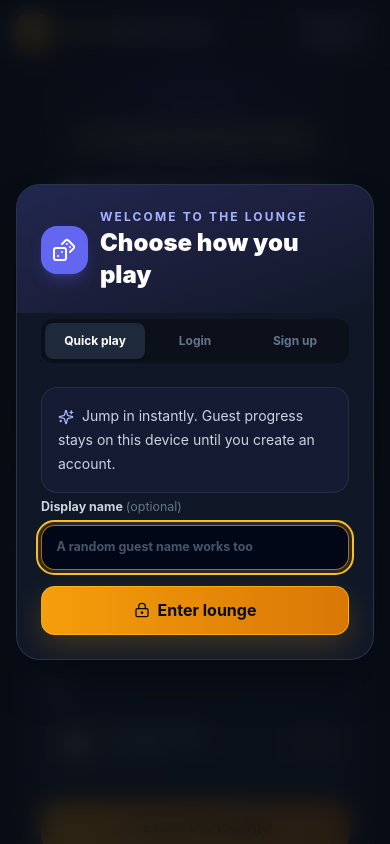
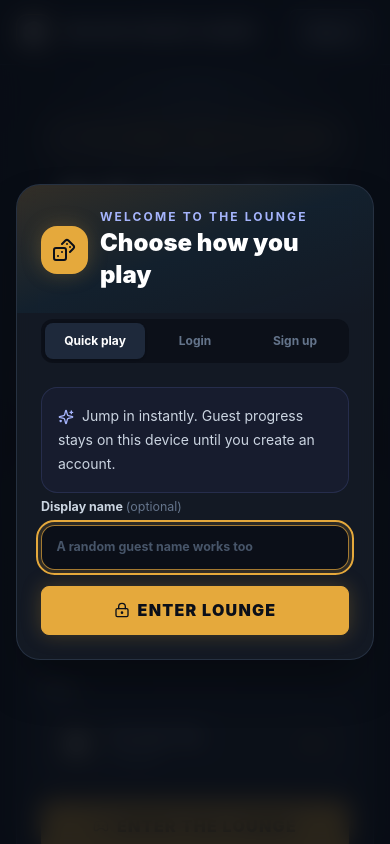
Before and after one commit to Prin-Suraset/online-boardgames, a React (Vite) app in the folder frontend/: page / in a window 390 px wide. Shown: the top 844 px of the page. Built offline with nearby package versions, Linux system fonts and the light colour scheme.

Commit message:
style(theme): reskin platform to 7K Atlas dark fantasy gaming aesthetic while preserving responsive layouts

```diff
--- a/frontend/src/components/AuthModal.tsx
+++ b/frontend/src/components/AuthModal.tsx
@@ -77,9 +77,9 @@ export function AuthModal() {
         role="dialog"
         aria-modal="true"
         aria-labelledby="auth-title"
-        className="relative w-full max-w-lg overflow-hidden rounded-3xl border border-slate-700/70 bg-slate-900 shadow-2xl shadow-black/40"
+        className="relative w-full max-w-lg overflow-hidden rounded-3xl border border-slate-700/60 bg-[#161B26]/90 shadow-2xl shadow-black/40 backdrop-blur-md"
       >
-        <div className="absolute inset-x-0 top-0 h-32 bg-gradient-to-br from-indigo-500/20 via-violet-500/10 to-transparent" />
+        <div className="absolute inset-x-0 top-0 h-32 bg-gradient-to-br from-[#E5A93C]/15 via-sky-500/5 to-transparent" />
         {user !== null && (
           <button
             type="button"
@@ -93,7 +93,7 @@ export function AuthModal() {
 
         <div className="relative p-6 sm:p-8">
           <div className="flex items-center gap-3">
-            <div className="grid size-12 place-items-center rounded-2xl bg-indigo-500 text-white shadow-lg shadow-indigo-500/25">
+            <div className="grid size-12 place-items-center rounded-2xl bg-[#E5A93C] text-[#0B0F19] shadow-[0_0_20px_rgba(229,169,60,0.25)]">
               <Dices className="size-6" />
             </div>
             <div>
--- a/frontend/src/components/GameSelectModal.tsx
+++ b/frontend/src/components/GameSelectModal.tsx
@@ -63,7 +63,7 @@ export function GameSelectModal({ selectedGame, onSelect, onClose }: GameSelectM
         aria-modal="true"
         aria-labelledby="game-select-title"
         onKeyDown={handleKeyDown}
-        className={`w-full max-w-xl rounded-3xl border border-amber-400/20 bg-slate-900/95 p-5 shadow-2xl shadow-black/50 transition-transform duration-200 sm:p-7 ${isClosing ? "translate-y-2 scale-95" : "translate-y-0 scale-100"}`}
+        className={`w-full max-w-xl rounded-3xl border border-slate-700/60 bg-[#161B26]/90 p-5 shadow-2xl shadow-black/50 backdrop-blur-md transition-transform duration-200 sm:p-7 ${isClosing ? "translate-y-2 scale-95" : "translate-y-0 scale-100"}`}
       >
         <div className="flex items-start justify-between gap-4">
           <div>
@@ -83,7 +83,7 @@ export function GameSelectModal({ selectedGame, onSelect, onClose }: GameSelectM
               type="button"
               onClick={() => { onSelect(game.id); setIsClosing(true); }}
               aria-pressed={selectedGame === game.id}
-              className={`group flex w-full items-center gap-4 rounded-2xl border p-4 text-left transition-colors hover:border-amber-400/60 hover:bg-slate-800 ${selectedGame === game.id ? "border-amber-400/70 bg-amber-400/10" : "border-slate-700 bg-slate-800/50"}`}
+              className={`group flex w-full items-center gap-4 rounded-2xl border p-4 text-left transition-colors hover:border-[#E5A93C]/60 hover:bg-[#252D3B] ${selectedGame === game.id ? "border-[#E5A93C]/70 bg-[#E5A93C]/10" : "border-slate-700 bg-[#1C212D]"}`}
             >
               <span className="grid size-12 shrink-0 place-items-center rounded-xl bg-amber-400/10 text-2xl" aria-hidden="true">{game.icon}</span>
               <span className="min-w-0 flex-1">
@@ -93,7 +93,7 @@ export function GameSelectModal({ selectedGame, onSelect, onClose }: GameSelectM
               {selectedGame === game.id && <span className="text-xs font-bold text-amber-300">Selected</span>}
             </button>
           ))}
-          <div className="flex items-center gap-4 rounded-2xl border border-slate-700/60 bg-slate-800/30 p-4 opacity-65" aria-disabled="true">
+          <div className="flex items-center gap-4 rounded-2xl border border-slate-700/60 bg-[#1C212D] p-4 opacity-65" aria-disabled="true">
             <span className="grid size-12 shrink-0 place-items-center rounded-xl bg-slate-700/60 text-slate-400"><Settings2 className="size-6" /></span>
             <span className="min-w-0 flex-1">
               <span className="block font-bold text-slate-300">Custom Games</span>
--- a/frontend/src/index.css
+++ b/frontend/src/index.css
@@ -4,7 +4,7 @@
 
 :root {
   color: #f1f5f9;
-  background: #090d16;
+  background: #0b0f19;
   font-family: Inter, ui-sans-serif, system-ui, -apple-system, BlinkMacSystemFont, "Segoe UI", sans-serif;
   font-synthesis: none;
   text-rendering: optimizeLegibility;
@@ -16,7 +16,7 @@
 
 html {
   min-width: 320px;
-  background: #090d16;
+  background: #0b0f19;
 }
 
 body {
@@ -24,8 +24,8 @@ body {
   min-height: 100vh;
   margin: 0;
   background:
-    radial-gradient(at 50% 0%, #1e1b4b 0%, #090d16 60%),
-    #090d16;
+    radial-gradient(ellipse at 50% 0%, #1b2634 0%, #0b0f19 58%, #070a11 100%),
+    #0b0f19;
 }
 
 button,
@@ -37,7 +37,7 @@ select {
 button:focus-visible,
 input:focus-visible,
 select:focus-visible {
-  outline: 2px solid #fbbf24;
+  outline: 2px solid #e5a93c;
   outline-offset: 3px;
 }
 
@@ -70,15 +70,15 @@ button:disabled {
 }
 
 .panel {
-  border: 1px solid rgb(30 41 59 / 0.9);
+  border: 1px solid rgb(51 65 85 / 0.6);
   border-radius: 1rem;
-  background: rgb(15 23 42 / 0.8);
+  background: rgb(22 27 38 / 0.9);
   box-shadow: 0 25px 60px rgb(0 0 0 / 0.28);
   backdrop-filter: blur(12px);
 }
 
 .eyebrow {
-  color: #fbbf24;
+  color: #e5a93c;
   font-size: 0.68rem;
   font-weight: 800;
   letter-spacing: 0.17em;
@@ -93,25 +93,26 @@ button:disabled {
   align-items: center;
   justify-content: center;
   gap: 0.5rem;
-  border-radius: 0.85rem;
-  font-weight: 750;
+  border-radius: 0.5rem;
+  font-weight: 900;
   transition: transform 160ms ease, background-color 160ms ease, border-color 160ms ease, color 160ms ease;
 }
 
 .primary-button {
   min-height: 2.8rem;
   padding: 0.72rem 1.1rem;
-  border: 1px solid rgb(251 191 36 / 0.65);
-  color: #090d16;
-  background: linear-gradient(to right, #f59e0b, #d97706);
-  box-shadow: 0 12px 30px rgb(245 158 11 / 0.2);
+  border: 1px solid #e5a93c;
+  color: #0b0f19;
+  background: #e5a93c;
+  box-shadow: 0 0 20px rgb(229 169 60 / 0.25);
+  letter-spacing: 0.08em;
+  text-transform: uppercase;
   transition: transform 160ms ease, background 160ms ease, box-shadow 160ms ease;
 }
 
 .primary-button:not(:disabled):hover {
-  transform: translateY(-1px);
-  background: linear-gradient(to right, #fbbf24, #f59e0b);
-  box-shadow: 0 16px 34px rgb(245 158 11 / 0.28);
+  background: #f59e0b;
+  box-shadow: 0 0 24px rgb(229 169 60 / 0.38);
 }
 
 .primary-button:not(:disabled):active {
@@ -123,15 +124,15 @@ button:disabled {
   padding: 0.72rem 1.1rem;
   border: 1px solid rgb(71 85 105 / 0.6);
   color: #e2e8f0;
-  background: rgb(30 41 59 / 0.8);
+  background: rgb(28 33 45 / 0.9);
 }
 
 .secondary-button:not(:disabled):hover,
 .ghost-button:hover,
 .icon-button:hover {
-  border-color: rgb(245 158 11 / 0.45);
+  border-color: rgb(229 169 60 / 0.55);
   color: #fef3c7;
-  background: rgb(51 65 85 / 0.8);
+  background: rgb(35 43 56 / 0.9);
 }
 
 .ghost-button {
@@ -156,7 +157,7 @@ button:disabled {
   border-radius: 0.85rem;
   padding: 0.65rem 0.9rem;
   color: white;
-  background: rgb(2 6 23 / 0.65);
+  background: rgb(11 15 25 / 0.8);
   transition: border-color 160ms ease, background-color 160ms ease;
 }
 
@@ -165,9 +166,9 @@ button:disabled {
 }
 
 .text-input:focus {
-  border-color: rgb(245 158 11 / 0.7);
-  background: rgb(2 6 23 / 0.9);
-  box-shadow: 0 0 0 3px rgb(245 158 11 / 0.12);
+  border-color: rgb(229 169 60 / 0.7);
+  background: rgb(11 15 25 / 0.95);
+  box-shadow: 0 0 0 3px rgb(229 169 60 / 0.12);
 }
 
 @keyframes deal-card {
@@ -197,16 +198,16 @@ button:disabled {
 }
 
 .lounge-card {
-  border: 1px solid rgb(30 41 59 / 0.9);
+  border: 1px solid rgb(51 65 85 / 0.6);
   border-radius: 1rem;
-  background: rgb(15 23 42 / 0.8);
+  background: rgb(22 27 38 / 0.9);
   box-shadow: 0 24px 70px rgb(0 0 0 / 0.22);
   backdrop-filter: blur(12px);
   transition: border-color 180ms ease, transform 180ms ease, box-shadow 180ms ease;
 }
 
 .lounge-card:hover {
-  border-color: rgb(245 158 11 / 0.35);
+  border-color: rgb(229 169 60 / 0.55);
   transform: translateY(-2px);
 }
 
@@ -232,11 +233,15 @@ button:disabled {
 .game-tag {
   display: inline-flex;
   align-items: center;
-  gap: 0.3rem;
-  border: 1px solid rgb(71 85 105 / 0.75);
+  gap: 0.375rem;
+  border: 1px solid rgb(51 65 85 / 0.85);
   border-radius: 999px;
-  padding: 0.35rem 0.6rem;
-  background: rgb(15 23 42 / 0.72);
+  padding: 0.25rem 0.75rem;
+  color: #cbd5e1;
+  background: #1c212d;
+  font-size: 0.75rem;
+  font-weight: 600;
+  letter-spacing: 0.08em;
 }
 
 .no-scrollbar {
@@ -258,8 +263,8 @@ button:disabled {
 }
 
 @keyframes active-seat {
-  0%, 100% { transform: scale(1); box-shadow: 0 18px 38px rgba(251, 191, 36, 0.08); }
-  50% { transform: scale(1.01); box-shadow: 0 22px 48px rgba(251, 191, 36, 0.2); }
+  0%, 100% { transform: scale(1); box-shadow: 0 0 20px rgba(229, 169, 60, 0.5); }
+  50% { transform: scale(1.01); box-shadow: 0 0 28px rgba(229, 169, 60, 0.65); }
 }
 
 @keyframes card-deal {
--- a/frontend/src/pages/index.tsx
+++ b/frontend/src/pages/index.tsx
@@ -104,17 +104,17 @@ export function HubPage() {
   };
 
   return (
-    <main className="relative min-h-[calc(100vh-4rem)] overflow-hidden bg-slate-950">
-      <div className="pointer-events-none absolute inset-0 bg-[radial-gradient(at_50%_0%,#1e1b4b_0%,#090d16_60%)]" />
-      <div className="pointer-events-none absolute top-20 left-1/2 h-72 w-72 -translate-x-1/2 rounded-full bg-amber-500/10 blur-3xl" />
+    <main className="relative min-h-[calc(100vh-4rem)] overflow-hidden bg-[#0B0F19]">
+      <div className="pointer-events-none absolute inset-0 bg-[radial-gradient(ellipse_at_50%_0%,#1b2634_0%,#0b0f19_58%,#070a11_100%)]" />
+      <div className="pointer-events-none absolute top-20 left-1/2 h-72 w-72 -translate-x-1/2 rounded-full bg-[#E5A93C]/10 blur-3xl" />
       <div className="relative mx-auto w-full max-w-7xl px-4 py-14 sm:px-6 sm:py-20 lg:px-8">
         <section className="mx-auto max-w-3xl text-center">
-          <div className="mx-auto inline-flex items-center gap-2 rounded-full border border-amber-300/25 bg-amber-400/10 px-4 py-2 text-xs font-bold tracking-wider text-amber-200 uppercase shadow-lg shadow-amber-950/20">
-            <Sparkles className="size-3.5 text-amber-300" /> The grand tabletop lounge
+          <div className="mx-auto inline-flex items-center gap-2 rounded-full border border-[#E5A93C]/35 bg-[#1C212D] px-4 py-2 text-xs font-bold tracking-[0.2em] text-amber-400 uppercase shadow-[0_0_20px_rgba(229,169,60,0.25)]">
+            <Sparkles className="size-3.5 text-[#E5A93C]" /> The grand tabletop lounge
           </div>
           <h1 className="mt-6 font-display text-4xl leading-tight font-black tracking-[-0.035em] text-white sm:text-6xl">
             Pull up a chair.
-            <span className="block bg-gradient-to-r from-amber-200 via-amber-400 to-orange-500 bg-clip-text text-transparent">Play something timeless.</span>
+            <span className="block bg-gradient-to-r from-[#F8DE9D] via-[#E5A93C] to-[#B77922] bg-clip-text text-transparent">Play something timeless.</span>
           </h1>
           <p className="mx-auto mt-5 max-w-2xl text-base leading-7 text-slate-400 sm:text-lg">
             Private rooms, instant invites, and real-time play. Start a table or enter a friend's code—no setup maze required.
@@ -122,12 +122,12 @@ export function HubPage() {
         </section>
 
         <section className="mx-auto mt-12 grid max-w-5xl gap-5 lg:grid-cols-2">
-          <article className="lounge-card overflow-hidden bg-gradient-to-br from-amber-500/10 via-slate-900/80 to-slate-950 p-6 sm:p-7">
+          <article className="lounge-card overflow-hidden bg-[#161B26]/90 p-6 sm:p-7">
             <div className="flex items-start justify-between gap-5">
-              <div className="grid size-12 place-items-center rounded-2xl bg-amber-400/15 text-amber-300 shadow-inner shadow-amber-300/10">
+              <div className="grid size-12 place-items-center rounded-2xl border border-[#E5A93C]/30 bg-[#E5A93C]/10 text-[#E5A93C] shadow-inner shadow-amber-300/10">
                 <Plus className="size-6" />
               </div>
-              <span className="rounded-full bg-emerald-400/10 px-3 py-1 text-[10px] font-bold tracking-wider text-emerald-300 uppercase">Private by default</span>
+              <span className="game-tag text-slate-300 uppercase"><span className="size-1.5 rounded-full bg-amber-400" />Private by default</span>
             </div>
             <h2 className="mt-6 text-2xl font-black text-white">Create a room</h2>
             <p className="mt-2 text-sm leading-6 text-slate-400">Choose a game and get a shareable code for your table.</p>
@@ -138,7 +138,7 @@ export function HubPage() {
                 type="button"
                 onClick={() => { setIsGameModalOpen(true); }}
                 aria-haspopup="dialog"
-                className="group mt-2 flex w-full items-center justify-between rounded-xl border border-slate-700 bg-slate-800/80 p-3.5 text-left transition-all hover:border-amber-400/40 hover:bg-slate-700/80"
+                className="group mt-2 flex w-full items-center justify-between rounded-xl border border-slate-700 bg-[#1C212D] p-3.5 text-left transition-all hover:border-[#E5A93C]/50 hover:bg-[#252D3B]"
               >
                 <span className="flex items-center gap-3">
                   <span className="rounded-lg bg-amber-500/10 p-2 text-xl font-bold text-amber-400" aria-hidden="true">{selectedGameDetails?.icon}</span>
@@ -150,7 +150,7 @@ export function HubPage() {
                 <span className="text-xs font-semibold text-amber-400 transition-transform group-hover:translate-x-0.5">เปลี่ยน ▾</span>
               </button>
             </div>
-            <button type="button" onClick={() => { void createRoom(); }} disabled={busyAction !== null} className="primary-button mt-5 w-full py-3">
+            <button type="button" onClick={() => { void createRoom(); }} disabled={busyAction !== null} className="primary-button mt-5 w-full rounded-lg px-6 py-3 font-black tracking-wider text-[#0B0F19] shadow-lg shadow-amber-500/20">
               {busyAction === "create" ? <LoaderCircle className="size-4 animate-spin" /> : <Gamepad2 className="size-4" />}
               Enter the lounge
             </button>
@@ -161,10 +161,10 @@ export function HubPage() {
 
           <article className="lounge-card p-6 sm:p-7">
             <div className="flex items-start justify-between gap-5">
-              <div className="grid size-12 place-items-center rounded-2xl bg-slate-700/70 text-emerald-300">
+              <div className="grid size-12 place-items-center rounded-2xl border border-sky-400/25 bg-[#1C212D] text-sky-400">
                 <LockKeyhole className="size-6" />
               </div>
-              <span className="rounded-full bg-slate-800 px-3 py-1 text-[10px] font-bold tracking-wider text-slate-400 uppercase">Invite only</span>
+              <span className="game-tag text-slate-300 uppercase"><span className="size-1.5 rounded-full bg-sky-400" />Invite only</span>
             </div>
             <h2 className="mt-6 text-2xl font-black text-white">Join a table</h2>
             <p className="mt-2 text-sm leading-6 text-slate-400">Enter the six-character room code from your invite.</p>
@@ -183,7 +183,7 @@ export function HubPage() {
                 className="text-input mt-2 w-full text-center font-mono text-xl font-black tracking-[0.35em] uppercase"
               />
             </label>
-              <button type="button" onClick={() => { void joinRoom(); }} disabled={busyAction !== null} className="secondary-button mt-5 w-full py-3">
+              <button type="button" onClick={() => { void joinRoom(); }} disabled={busyAction !== null} className="primary-button mt-5 w-full rounded-lg px-6 py-3 font-black tracking-wider text-[#0B0F19] shadow-lg shadow-amber-500/20">
                 {busyAction === "join" ? <LoaderCircle className="size-4 animate-spin" /> : <ArrowRight className="size-4" />}
               Enter game
             </button>
@@ -193,7 +193,7 @@ export function HubPage() {
         <section className="mt-20">
           <div className="flex flex-col justify-between gap-3 sm:flex-row sm:items-end">
             <div>
-              <p className="text-xs font-bold tracking-[0.18em] text-amber-300 uppercase">Game catalog</p>
+              <p className="text-xs font-bold tracking-[0.2em] text-amber-400 uppercase">Game catalog</p>
               <h2 className="mt-2 text-3xl font-black text-white">Pick your table</h2>
             </div>
             <p className="text-sm text-slate-500">More classics and custom games are on the way.</p>
--- a/frontend/src/pages/room.tsx
+++ b/frontend/src/pages/room.tsx
@@ -76,7 +76,7 @@ export function RoomPage({ code }: RoomPageProps) {
 
   if (user === null || token === null) {
     return (
-      <main className="grid min-h-[calc(100vh-4rem)] place-items-center bg-slate-950 px-5 text-center">
+      <main className="grid min-h-[calc(100vh-4rem)] place-items-center bg-[#0B0F19] px-5 text-center">
         <div>
           <LoaderCircle className="mx-auto size-8 animate-spin text-indigo-300" />
           <p className="mt-4 font-bold text-slate-300">เลือกโปรไฟล์ก่อน แล้วเข้ามาเล่นด้วยกันนะ</p>
@@ -196,7 +196,7 @@ function RoomSession({ code, token, user }: RoomSessionProps) {
         "mx-auto w-full",
         isWhatNumberSession || isYouOrMeSession ? "max-w-[120rem]" : "max-w-5xl",
       )}>
-        <header className="relative z-10 flex flex-wrap items-center justify-between gap-4 rounded-2xl border border-slate-800 bg-slate-900/80 px-4 py-3 shadow-2xl backdrop-blur-md sm:px-5">
+        <header className="relative z-10 flex flex-wrap items-center justify-between gap-4 rounded-2xl border border-slate-700/60 bg-[#161B26]/90 px-4 py-3 shadow-2xl backdrop-blur-md sm:px-5">
           <div className="flex flex-wrap items-center gap-2">
             <button type="button" onClick={exitRoom} className="ghost-button">
               <ArrowLeft className="size-4" /> ออกจากห้อง
```
Also changed, not shown: frontend/src/components/GameCatalogCarousel.tsx (+10 -10 lines), frontend/src/components/GameRulesModal.tsx (+4 -4 lines), frontend/src/components/Navbar.tsx (+10 -9 lines), frontend/src/components/game/WhatNumberBoard.tsx (+12 -12 lines), frontend/src/components/game/YouOrMeBoard.tsx (+12 -12 lines), 1 other file (tests, documents, lock files or other folders).
